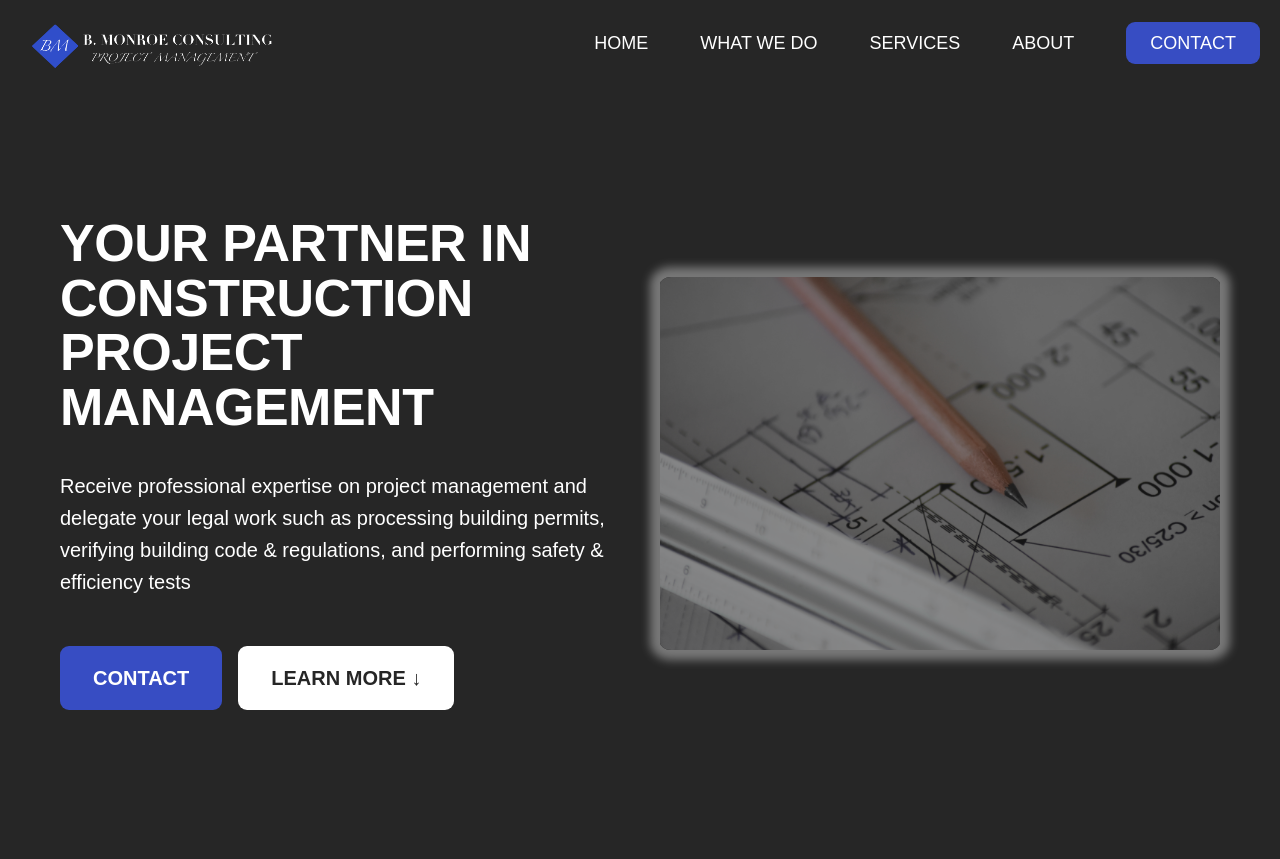
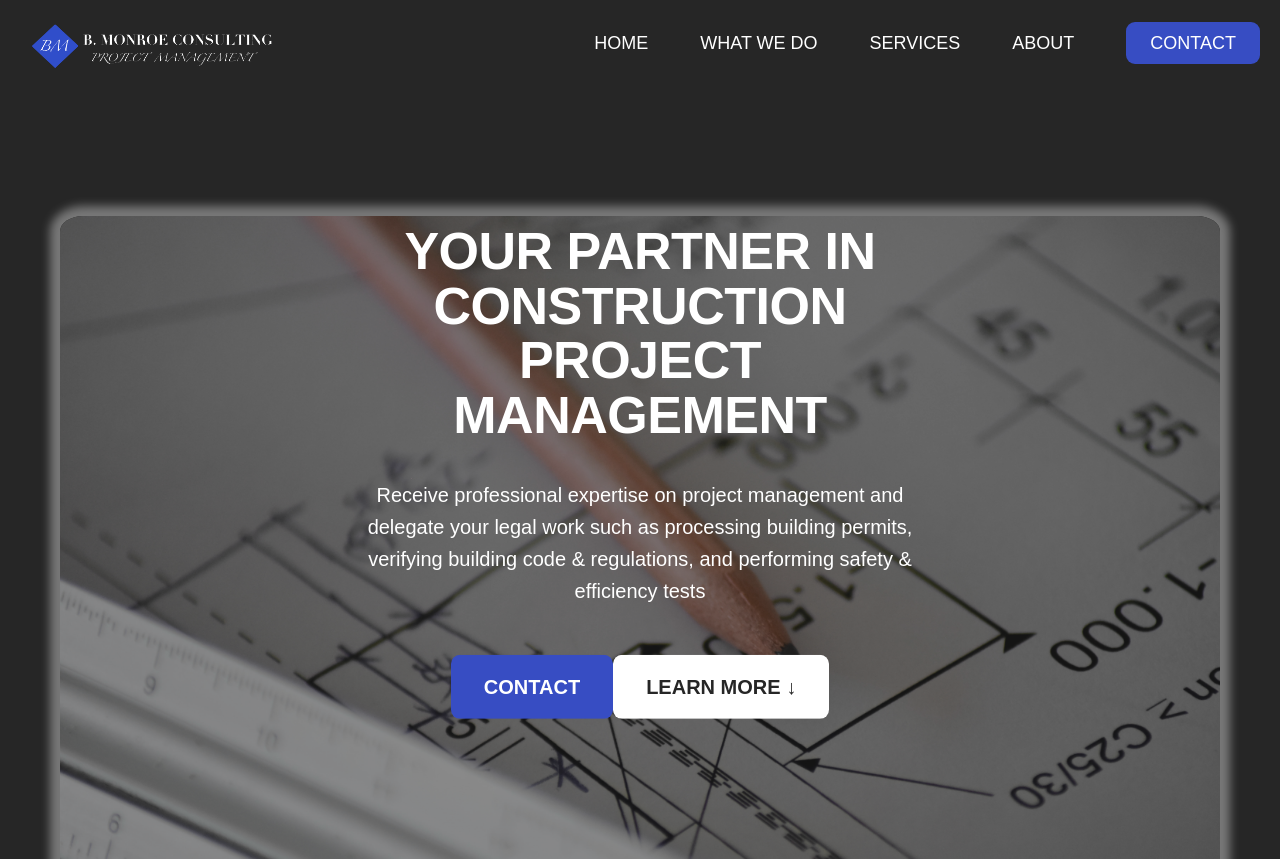
Before and after one commit to Caleb-Rogers/bmonroe-consulting, a Next.js app: page / in a window 1280 px wide. Shown: the top 859 px of the page. Built offline with nearby package versions, Linux system fonts and the light colour scheme.

Commit message:
Hero Section Re-format
Moved from two column hero layout to single column overlap of header text, description text and buttons over hero image

```diff
--- a/src/components/Hero/Hero.css
+++ b/src/components/Hero/Hero.css
@@ -15,9 +15,21 @@
   max-width: 165rem;
   margin: 0 auto;
   display: grid;
-  grid-template-columns: 1fr 1fr;
-  align-items: center;
-  gap: 4rem;
+  grid-template-columns: 1fr;
+  position: relative;
+}
+
+.hero-img-box {
+  position: relative;
+}
+
+.hero-text-box {
+  position: absolute;
+  top: 33%;
+  left: 50%;
+  transform: translate(-50%, -50%);
+  z-index: 1;
+  text-align: center;
 }
 
 .hero-heading {
@@ -78,28 +90,3 @@
   color: #fff;
   box-shadow: inset 0 0 0 3px #fff;
 }
-
-/* REUSABLE MARGIN */
-
-.margin-right-sm {
-  margin-right: 1.6rem !important;
-}
-
-/* REUSABLE GRID */
-
-.grid {
-  display: grid;
-  gap: 9.6rem;
-}
-
-.grid--2-cols {
-  grid-template-columns: repeat(2, 1fr);
-}
-
-.grid--3-cols {
-  grid-template-columns: repeat(3, 1fr);
-}
-
-.grid--4-cols {
-  grid-template-columns: repeat(4, 1fr);
-}
--- a/src/components/Hero/Hero.js
+++ b/src/components/Hero/Hero.js
@@ -6,6 +6,9 @@ function Hero() {
     <main>
       <section className="section-hero">
         <div className="hero">
+          <div className="hero-img-box">
+            <img src="hero-background-img.jpg" className="hero-img" alt="site-plan" />
+          </div>
           <div className="hero-text-box">
             <h1 className="hero-heading">
               YOUR PARTNER IN CONSTRUCTION PROJECT MANAGEMENT
@@ -23,9 +26,6 @@ function Hero() {
               LEARN MORE &darr;
             </Link>
           </div>
-          <div className="hero-img-box">
-            <img src="hero-background-img.jpg" className="hero-img" alt="site-plan" />
-          </div>
         </div>
       </section>
     </main>
```
